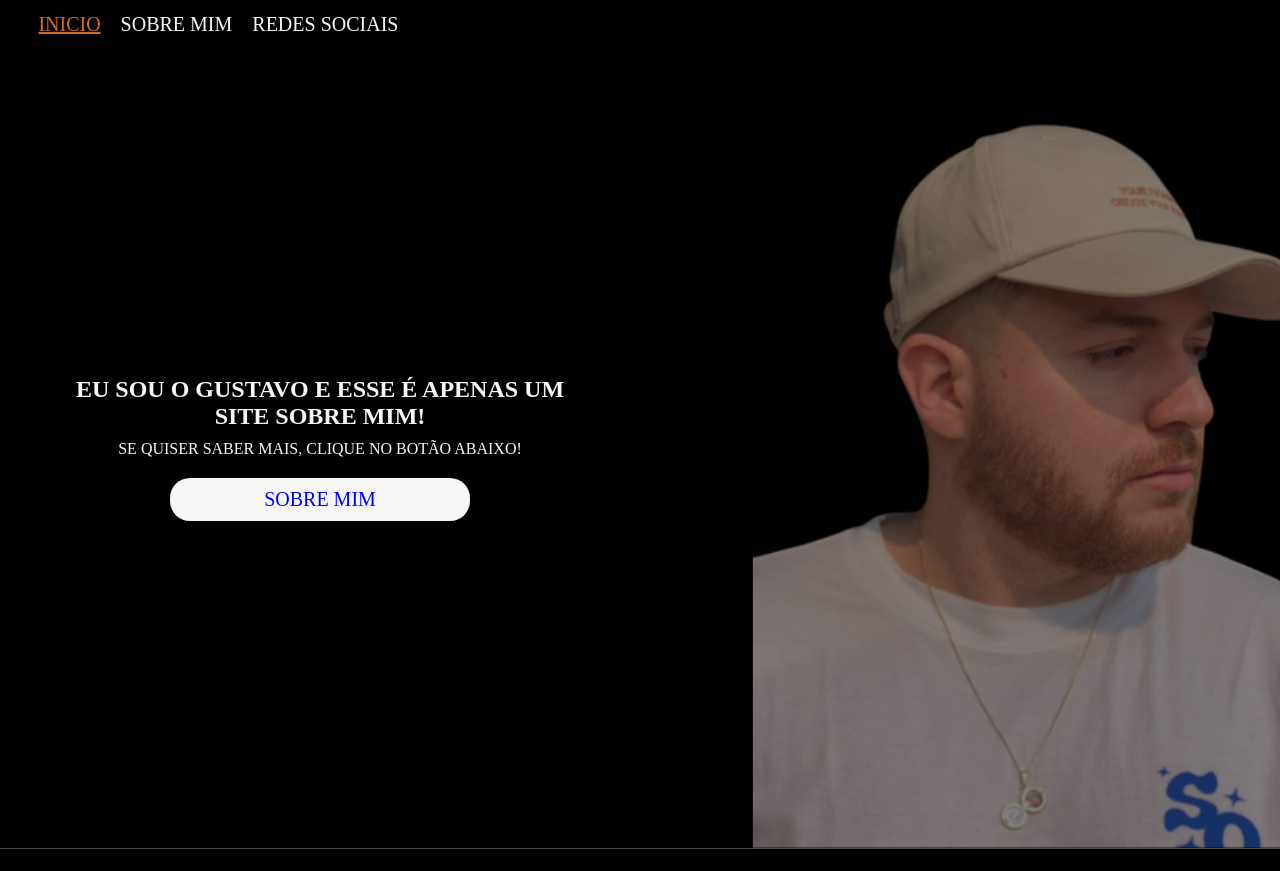
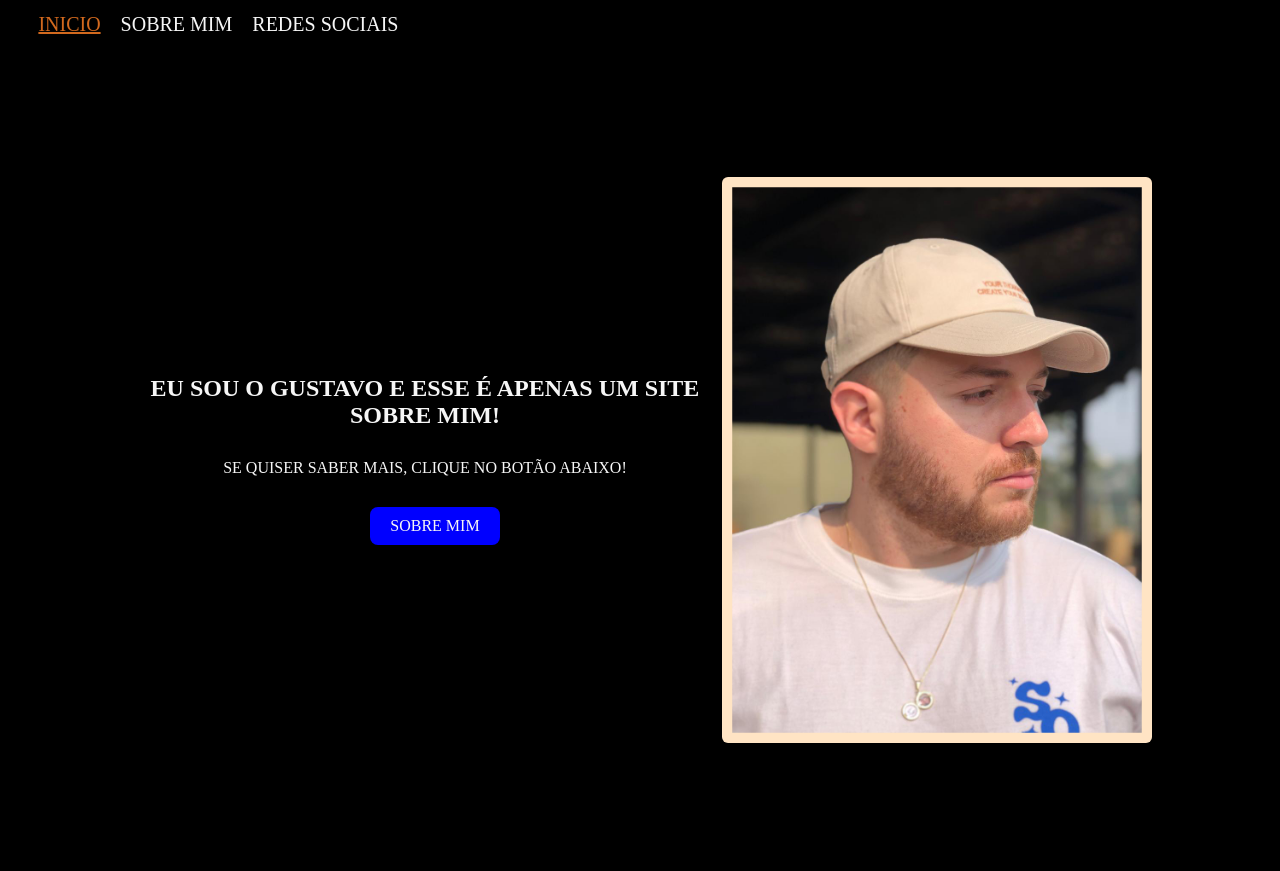
Before and after one commit to GustavoNeves1902/SOBRE-MIM, a plain HTML site: page index.html in a window 1280 px wide. Before the commit the page ends 849 px from the top, so only its background shows below. Drawn offline with Linux system fonts and the light colour scheme.

Commit message:
continuacao

```diff
--- a/index.html
+++ b/index.html
@@ -16,16 +16,17 @@
     </header>
 
     <main class="principal">
-        <section class="principal__principal">
-            <div class="principal__principal__div1">
-                <h1 class="principal__principal__titulo">EU SOU O GUSTAVO E ESSE É APENAS UM SITE SOBRE MIM!</h1>
-                <p class="principal__principal__texto">SE QUISER SABER MAIS, CLIQUE NO BOTÃO ABAIXO!</p>
-                <div></div>
-                    <a class="ancora" href="/pages/sobremim.html">SOBRE MIM</a>
-                </div>
+
+        <section class="principal__esq">
+            <h1 class="principal__principal__titulo">EU SOU O GUSTAVO E ESSE É APENAS UM SITE SOBRE MIM!</h1>
+            <p class="principal__principal__texto">SE QUISER SABER MAIS, CLIQUE NO BOTÃO ABAIXO!</p>
+
+            <div>
+                <a class="ancora" href="/pages/sobremim.html">SOBRE MIM</a>
             </div>
         </section>
 
+        <img src="/imgs/eu.jpg" alt="minha foto" class="principal__img">
     </main>
 
     <footer></footer>
--- a/style.css
+++ b/style.css
@@ -31,56 +31,49 @@ body{
 }
 
 .principal{
-    background-image: url(/imgs/eu.png);
-    background-repeat: no-repeat;
-    background-size: cover;
-    background-position: center;
+    display: flex;
+    justify-content: space-between;
     align-items: center;
-    text-align: center;
-    height: 100vh;
-    display: grid;
-    grid-template-columns: 50% 50%;
+    margin: 10%;
 }
 
-.principal__principal{
+.principal__esq{
     display: flex;
-    margin: 10%;
     gap: 30px;
     align-items: center;
     justify-content: space-between;
+    flex-direction: column;
+    text-align: center;
 }
 
-.principal__principal__div1{
-    display: flex;
-    flex-direction: column;
-    gap: 10px;
-    text-align: center;
-    align-items: center;
-}
 .principal__principal__titulo, .principal__principal__texto{
     color: #f6f6f6;
 }
 
-.ancora{
-    background-color: #f6f6f6;
-    width: 280px;
-    border-radius: 20px;
+.principal__img{
+    width: 40%;
+    border-radius: 6px;
+    background-color:bisque;
+    padding: 1%;
+}
+
+.ancora {
+    text-decoration: none;
+    color: #f6f6f6;
+    background-color: blue;
+    border-radius: 8px;
     padding: 10px;
-    text-decoration: none;
-    color: blue;
-    font-size: 20px;
+    width: 100%;
+    max-width: 300px;      /* Limite de largura */
+    display: block;
+    margin: 0 auto;
     text-align: center;
 }
 
 .ancora:hover{
     transform: scale(1.05);
-}
-
-.principal__principal__img{
-    width: 40%;
-    padding: 10px;
-    border-radius: 6%;
-    background-color:bisque;
+    background-color: aqua;
+    color: black;
 }
 
 @media (max-width: 768px) {
```
Also changed, not shown: pages/sobremim.html (+1 -1 lines), imgs/cachoeira-sentinela-diamantina-capa.jpg (added), imgs/eu.jpg (added), imgs/eu.png (deleted), 2 other files.
